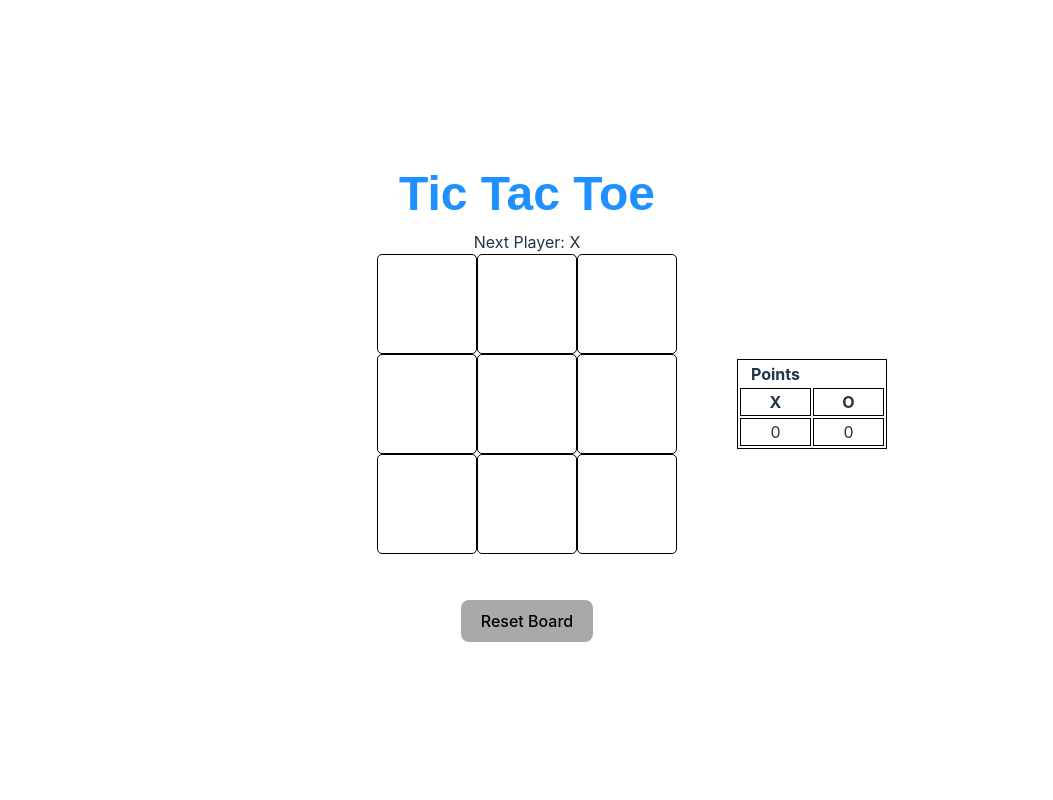
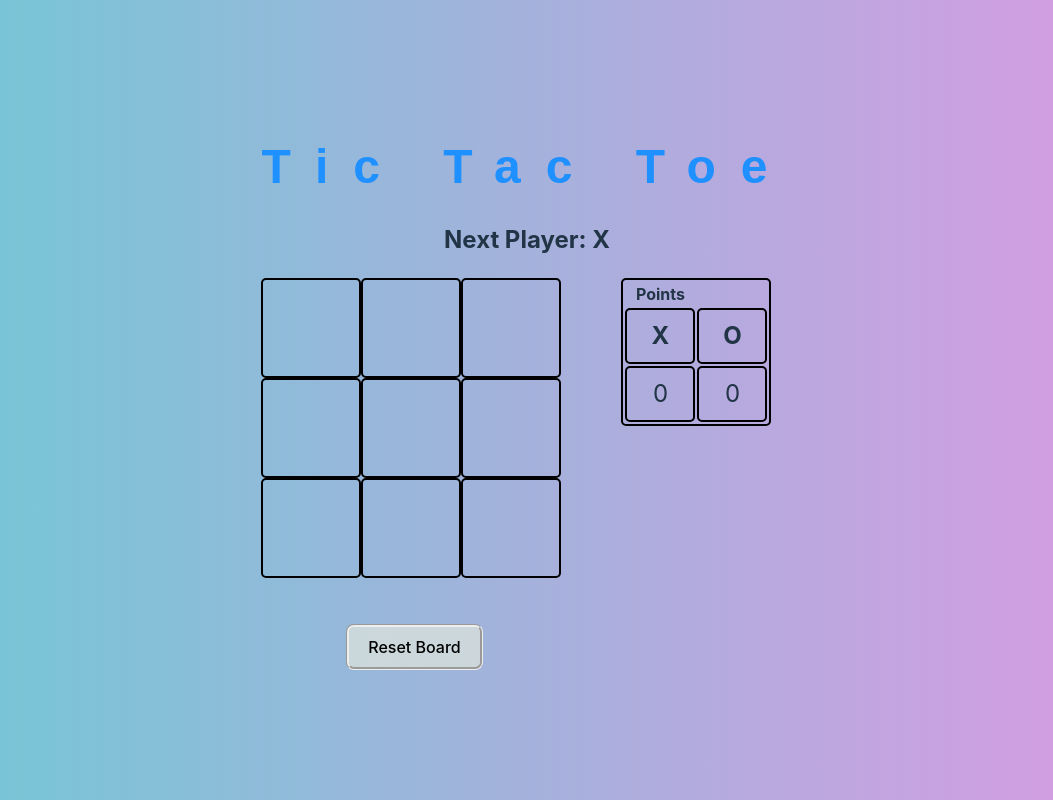
Before and after one commit to moranash20/jsx_tic_tac_toe, a React (Vite) app: page / in a window 1280 px wide. Shown: the whole page, without its empty margins (113-1166 px from the left). Built offline with nearby package versions, Linux system fonts and the light colour scheme.

Commit message:
commit message

```diff
--- a/index.html
+++ b/index.html
@@ -9,7 +9,6 @@
 </head>
 
 <body>
-  <header class="header"></header>
   <div id="root"></div>
   <script type="module" src="/src/main.jsx"></script>
 </body>
--- a/package.json
+++ b/package.json
@@ -11,7 +11,9 @@
   },
   "dependencies": {
     "react": "^18.2.0",
-    "react-dom": "^18.2.0"
+    "react-confetti": "^6.1.0",
+    "react-dom": "^18.2.0",
+    "use-sound": "^4.0.1"
   },
   "devDependencies": {
     "@types/react": "^18.2.14",
--- a/src/App.css
+++ b/src/App.css
@@ -1,12 +1,3 @@
-.header{
-  height: 95vh;
-  background-image: url(../img/background.jpg);
-  background-size: cover;
-  margin: 0;
-  padding: 0;
-  box-sizing: border-box;
-}
-
 #root {
   max-width: 1280px;
   margin: 0 auto;
@@ -18,7 +9,7 @@
   color: DodgerBlue;
   font-size: xxx-large;
   font-family: sans-serif;
-
+  letter-spacing: 25px;
 
 }
 
@@ -39,7 +30,7 @@
   display: flex;
   width: 100px;
   height: 100px;
-  border: solid 1px #000000;
+  border: solid 2px #000000;
   box-sizing: border-box;
   align-items: center;
   justify-content: center;
@@ -60,11 +51,13 @@
 table,
 th,
 td {
-  border: 1px solid black;
+  border: 2px solid black;
   width: 50%;
   text-align: center;
   margin-left: 120%;
-  margin-top: -65%;
+  margin-top: -100%;
+  height: 50px;
+  border-radius: 5px;
 }
 
 #table_title {
@@ -72,21 +65,33 @@ td {
   display: contents;
 }
 
+.table-head{
+  font-size: x-large;
+}
+
+.table-body{
+  font-size: x-large;
+}
+
 .reset {
-  background-color: darkgrey;
+  background-color: rgb(212 221 220 / 87%);
+  border: groove;
+  margin-right: 225px;
 }
 
 .win {
   height: 30px;
   font-size: x-large;
-  color: crimson;
+  color: #e7076d;;
+  padding-right: 225px;
 }
 
 .draw{
   height: 30px;
   font-size: x-large;
-  color: darkslategrey;
+  color: #69399d;;
 }
+
 
 @media screen and (max-width: 600px) {
   .column {
--- a/src/components/board.jsx
+++ b/src/components/board.jsx
@@ -1,4 +1,6 @@
 import { useState} from "react";
+import Confetti from 'react-confetti';
+import ringer from '../winGame.mp3';
 import Cell from "./cell";
 import Win from "./win"
 
@@ -12,35 +14,8 @@ export default function Board() {
     const [isDraw, setIsDraw] = useState(false);
     const [countX, setCountX] = useState(0);
     const [countO, setCountO] = useState(0);
-    const [showFireworks, setShowFireworks] = useState(false);
 
-    let winCombo1 = cells[0][0] && cells[0][1] && cells[0][2]
-    let winCombo2 = cells[1][0] && cells[1][1] && cells[1][2]
-    let winCombo3 = cells[2][0] && cells[2][1] && cells[2][2]
-    let winCombo4 = cells[0][0] && cells[1][0] && cells[2][0]
-    let winCombo5 = cells[0][1] && cells[1][1] && cells[2][1]
-    let winCombo6 = cells[0][2] && cells[1][2] && cells[2][2]
-    let winCombo7 = cells[0][0] && cells[1][1] && cells[2][2]
-    let winCombo8 = cells[0][2] && cells[1][1] && cells[2][0]
-
-    let winCombos = {
-        'firstRow': winCombo1,
-        'secondRow': winCombo2,
-        'thirdRow': winCombo3,
-        'firstColumn': winCombo4,
-        'secondColumn': winCombo5,
-        'thirdColumn': winCombo6,
-        'diagonal1': winCombo7,
-        'diagonal2': winCombo8
-        // { winCombo1: cells[0][0] && cells[0][1] && cells[0][2] },
-        // { winCombo2: cells[1][0] && cells[1][1] && cells[1][2] },
-        // { winCombo3: cells[2][0] && cells[2][1] && cells[2][2] },
-        // { winCombo4: cells[0][0] && cells[1][0] && cells[2][0] },
-        // { winCombo5: cells[0][1] && cells[1][1] && cells[2][1] },
-        // { winCombo6: cells[0][2] && cells[1][2] && cells[2][2] },
-        // { winCombo7: cells[0][0] && cells[1][1] && cells[2][2] },
-        // { winCombo8: cells[0][2] && cells[1][1] && cells[2][0] },
-    }
+    const audio = new Audio(ringer);
 
     const checkWinner = (newCells) => {
         // Check rows for a winner
@@ -52,8 +27,6 @@ export default function Board() {
             ) {
                 setIsWin(true);
                 return newCells[row][0]
-                // setWinner(player => player);
-                // return;
             }
         }
 
@@ -64,7 +37,6 @@ export default function Board() {
                 newCells[0][col] === newCells[1][col] &&
                 newCells[1][col] === newCells[2][col]
             ) {
-                // setWinner(newCells[0][col]);
                 setIsWin(true);
                 return newCells[0][col];
             }
@@ -76,7 +48,6 @@ export default function Board() {
             newCells[0][0] === newCells[1][1] &&
             newCells[1][1] === newCells[2][2]
         ) {
-            // setWinner(newCells[0][0]);
             setIsWin(true);
             return newCells[0][0];
         }
@@ -86,10 +57,10 @@ export default function Board() {
             newCells[0][2] === newCells[1][1] &&
             newCells[1][1] === newCells[2][0]
         ) {
-            // setWinner(newCells[0][2]);
             setIsWin(true);
             return newCells[0][2];
         }
+
         // If no winner is found, check for a draw
         checkDraw(newCells);
     }
@@ -116,10 +87,13 @@ export default function Board() {
 
             let win = checkWinner(cells);
             setWinner(win);
+
             if (win === 'X') {
+                audio.play();
                 setCountX(countX + 1);
             }
             else if(win === 'O'){
+                audio.play();
                 setCountO(countO + 1);
             }
 
@@ -141,7 +115,7 @@ export default function Board() {
             <div className="title">
                 <b>Tic Tac Toe</b>
             </div>
-            <div className="player">Next Player: {currentPlayer}</div>
+            <h2 className="player">Next Player: {currentPlayer}</h2>
             <div className="board">
                 {
                     cells.map((row, rowIndex) => {
@@ -154,11 +128,11 @@ export default function Board() {
                 <div className="points">
                     <table >
                         <th id="table_title"> Points </th>
-                        <tr>
+                        <tr className="table-head">
                             <th> X </th>
                             <th> O </th>
                         </tr>
-                        <tr>
+                        <tr className="table-body">
                             <td>{countX}</td>
                             <td>{countO}</td>
                         </tr>
@@ -166,11 +140,17 @@ export default function Board() {
                 </div>
             </div>
             <div className="win">
-                <b> {winner } {winner && isWin && 'win '} </b>
+                <b> {winner } { winner && isWin  &&'win '}
+                 {isWin && <Confetti/>}
+                 {/* {isWin && playSound} */}
+                </b>
                 <b className="draw">{isDraw && 'Draw'}</b>
             </div>
             <p></p>
             <button className="reset" onClick={handleReset}>Reset Board</button>
+
+
+
         </>
     );
 }
--- a/src/index.css
+++ b/src/index.css
@@ -29,6 +29,7 @@ body {
   place-items: center;
   min-width: 320px;
   min-height: 100vh;
+  background-image: linear-gradient(to right, #6fc9d5, #da9ae2)
 }
 
 h1 {
```
Also changed, not shown: 2 other files (tests, documents, lock files or other folders).
